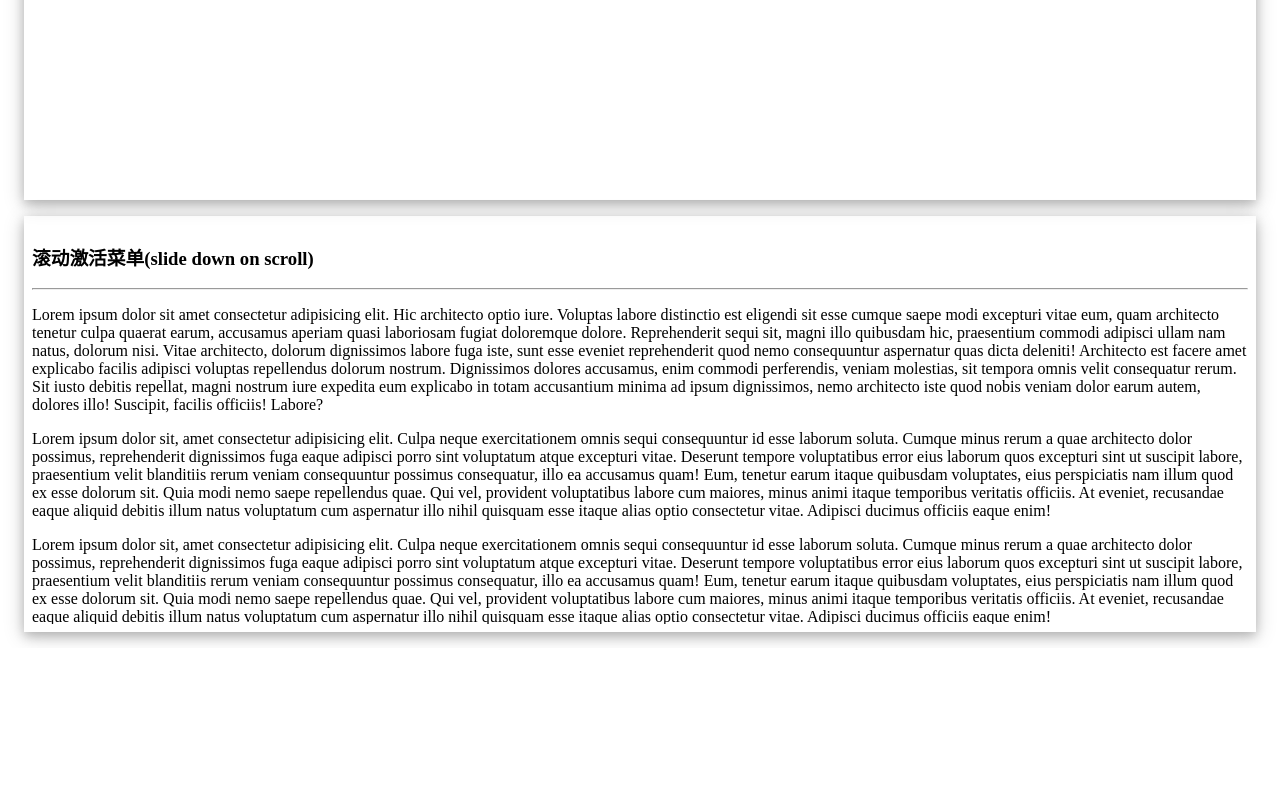
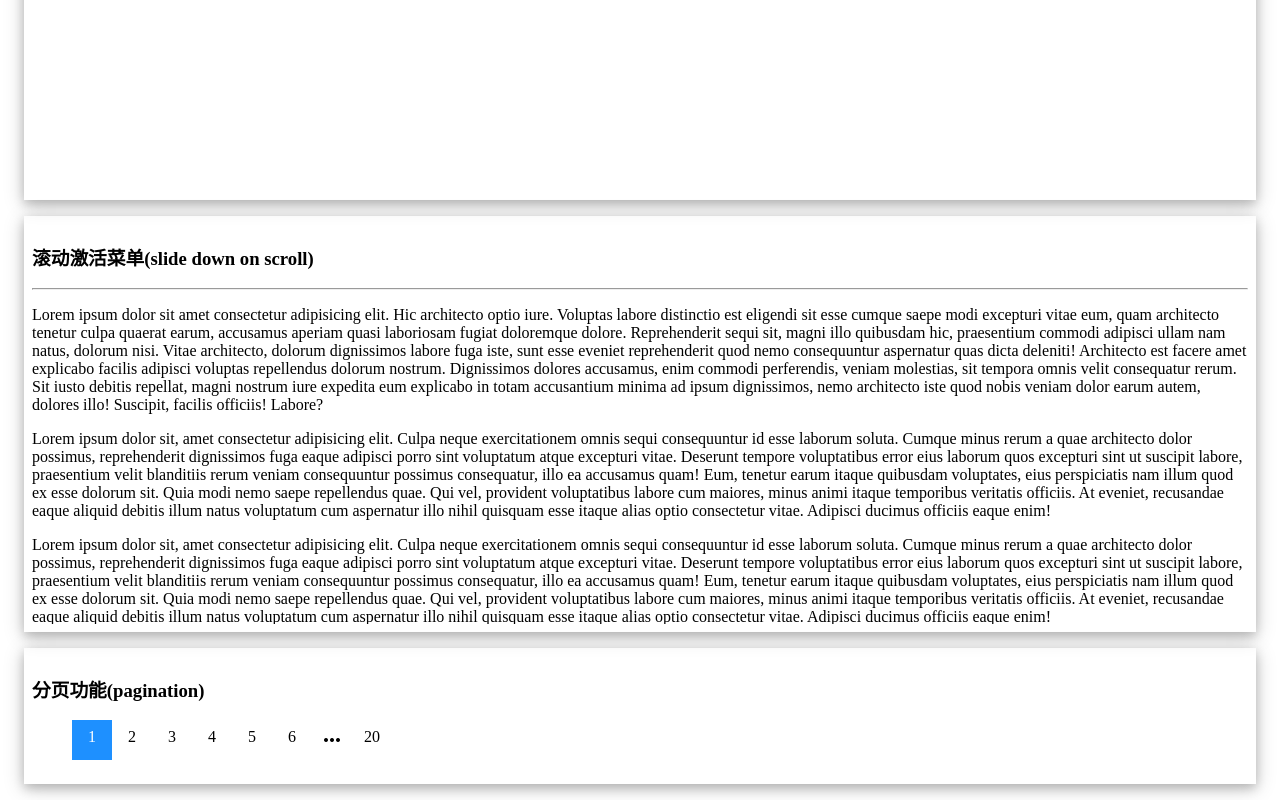
Before and after one commit to caizhiyuannn/w3schools-vue-components, a Vue app: page / in a window 1280 px wide. Shown: the part 3360-4160 px from the top of the page. Before the commit the page ends 4008 px from the top, so only its background shows below. Built offline with nearby package versions, Linux system fonts and the light colour scheme.

Commit message:
pagination分页组件

```diff
--- /dev/null
+++ b/packages/pagination/index.js
@@ -0,0 +1,7 @@
+import w3cPagination from "./main";
+
+w3cPagination.install = function(Vue) {
+  Vue.component(w3cPagination.name, w3cPagination);
+};
+
+export default w3cPagination;
--- /dev/null
+++ b/packages/pagination/main.vue
@@ -0,0 +1,147 @@
+<template>
+  <div class="pagination">
+    <ul @click="pageClick" class="pagination__container">
+      <li v-if="pageCount > 0" :class="{ active: currentPage === 1 }">1</li>
+      <li v-if="showPrevButton" id="prev" class="material-icons">
+        more_horiz
+      </li>
+      <li
+        v-for="page in pages"
+        :key="page"
+        :class="{ active: currentPage === page }"
+      >
+        {{ page }}
+      </li>
+      <li v-if="showNextButton" id="next" class="material-icons">
+        more_horiz
+      </li>
+      <li v-if="pageCount > 1" :class="{ active: currentPage === pageCount }">
+        {{ pageCount }}
+      </li>
+    </ul>
+  </div>
+</template>
+
+<script>
+export default {
+  name: "w3cPagination",
+  props: {
+    currentPage: Number,
+    pageCount: Number,
+    showPageCount: {
+      type: Number,
+      default: 6,
+    },
+  },
+  data() {
+    return {
+      showPrevButton: false,
+      showNextButton: false,
+    };
+  },
+  methods: {
+    pageClick(event) {
+      const target = event.target;
+      if (target.tagName === "UL") return;
+      let newPage = Number(target.textContent);
+      const offset = Math.floor(this.showPageCount / 2);
+      if (target.id === "prev") {
+        newPage = this.currentPage - offset;
+      }
+      if (target.id === "next") {
+        newPage = this.currentPage + offset;
+      }
+
+      if (newPage < 1) {
+        newPage = 1;
+      }
+      if (newPage > this.pageCount) {
+        newPage = this.pageCount;
+      }
+
+      if (newPage !== this.currentPage) {
+        this.$emit("change", newPage);
+      }
+    },
+  },
+  computed: {
+    pages() {
+      const showPageCount = this.showPageCount;
+      const halfPageCount = (showPageCount - 1) / 2;
+      let showPrev = false;
+      let showNext = false;
+
+      if (this.pageCount > showPageCount) {
+        if (this.currentPage > this.showPageCount - halfPageCount) {
+          showPrev = true;
+        }
+
+        if (this.currentPage < this.pageCount - halfPageCount) {
+          showNext = true;
+        }
+      }
+      let data = [];
+
+      if (showPrev && !showNext) {
+        const startPage = this.pageCount - showPageCount + 2;
+        for (let i = startPage; i < this.pageCount; i++) {
+          data.push(i);
+        }
+      } else if (!showPrev && showNext) {
+        for (let i = 2; i <= this.showPageCount; i++) {
+          data.push(i);
+        }
+      } else if (showPrev && showNext) {
+        const offset = Math.floor((this.showPageCount - 1) / 2);
+        for (
+          let i = this.currentPage - offset;
+          i <= this.currentPage + offset;
+          i++
+        ) {
+          data.push(i);
+        }
+      } else {
+        for (let i = 2; i < this.pageCount - 1; i++) {
+          data.push(i);
+        }
+      }
+
+      this.showPrevButton = showPrev;
+      this.showNextButton = showNext;
+
+      return data;
+    },
+  },
+};
+</script>
+
+<style lang="scss" scoped>
+.pagination__container {
+  list-style: none;
+  overflow: hidden;
+  user-select: none;
+  -webkit-user-select: none;
+}
+
+.pagination__container li {
+  float: left;
+  padding: 8px;
+  cursor: pointer;
+  width: 24px;
+  height: 24px;
+  text-align: center;
+}
+
+.pagination__container li:hover:not(.active) {
+  background-color: #ddd;
+}
+
+.pagination__icon {
+  display: flex;
+}
+
+.active {
+  background-color: dodgerblue;
+  color: white;
+}
+</style>
--- a/src/app.vue
+++ b/src/app.vue
@@ -7,28 +7,30 @@
 </template>
 
 <script>
-import Card from './components/card';
-import Tabs from './views/tabs';
-import Accordion from './views/accordion';
-import Menu from './views/menu/menu.vue';
-import MenuSearch from './views/menu/menu-search';
-import MenuSide from './views/menu/menu-side';
-import MenuSidePush from './views/menu/sidenav-push';
-import MenuSidePushOpacity from './views/menu/sidenav-push-opacity';
-import MenuSlideDown from './views/menu/slide-down';
+import Card from "./components/card";
+import Tabs from "./views/tabs";
+import Accordion from "./views/accordion";
+import Menu from "./views/menu/menu.vue";
+import MenuSearch from "./views/menu/menu-search";
+import MenuSide from "./views/menu/menu-side";
+import MenuSidePush from "./views/menu/sidenav-push";
+import MenuSidePushOpacity from "./views/menu/sidenav-push-opacity";
+import MenuSlideDown from "./views/menu/slide-down";
+import ExamplePagination from "./views/pagination";
 
 export default {
-  name: 'app',
+  name: "app",
   components: {
     [MenuSlideDown.name]: MenuSlideDown,
     [MenuSidePushOpacity.name]: MenuSidePushOpacity,
     [MenuSidePush.name]: MenuSidePush,
     [Card.name]: Card,
     [MenuSide.name]: MenuSide,
-    'menu-search-example': MenuSearch,
-    'menu-example': Menu,
-    'tabs-example': Tabs,
-    'accordion-example': Accordion
+    "menu-search-example": MenuSearch,
+    "menu-example": Menu,
+    "tabs-example": Tabs,
+    "accordion-example": Accordion,
+    ExamplePagination,
   },
   data() {
     return {
@@ -40,16 +42,16 @@ export default {
         MenuSide.name,
         MenuSidePush.name,
         MenuSidePushOpacity.name,
-        MenuSlideDown.name
-      ]
+        MenuSlideDown.name,
+        ExamplePagination.name,
+      ],
     };
   },
   methods: {
     action(event) {
-      console.log('action...', event);
-    }
-  }
+      console.log("action...", event);
+    },
+  },
 };
 </script>
-<style >
-</style>
+<style></style>
--- /dev/null
+++ b/src/views/pagination.vue
@@ -0,0 +1,29 @@
+<template>
+  <div class="pagination">
+    <h3>分页功能(pagination)</h3>
+    <w3cPagination
+      :page-count="20"
+      :current-page="currentPage"
+      @change="currentChange"
+    />
+  </div>
+</template>
+
+<script>
+export default {
+  name: "ExamplePagination",
+  data() {
+    return {
+      currentPage: 1,
+    };
+  },
+  methods: {
+    currentChange(event) {
+      console.log(event);
+      this.currentPage = event;
+    },
+  },
+};
+</script>
+
+<style></style>
--- a/src/w3c-component.js
+++ b/src/w3c-component.js
@@ -1,10 +1,18 @@
-import w3cAccordion from 'packages/accordion';
-import w3cTabs from 'packages/tabs';
-import w3cTabPanel from 'packages/tab-panel';
-import { w3cMenu, w3cMenuItem } from 'packages/menu';
+import w3cAccordion from "packages/accordion";
+import w3cTabs from "packages/tabs";
+import w3cTabPanel from "packages/tab-panel";
+import { w3cMenu, w3cMenuItem } from "packages/menu";
+import w3cPagination from "packages/pagination";
 
-const components = [w3cAccordion, w3cTabPanel, w3cTabs, w3cMenu, w3cMenuItem];
+const components = [
+  w3cAccordion,
+  w3cTabPanel,
+  w3cTabs,
+  w3cMenu,
+  w3cMenuItem,
+  w3cPagination,
+];
 
 export function loadW3CComponent(Vue) {
-  components.forEach(component => Vue.use(component));
+  components.forEach((component) => Vue.use(component));
 }
```
